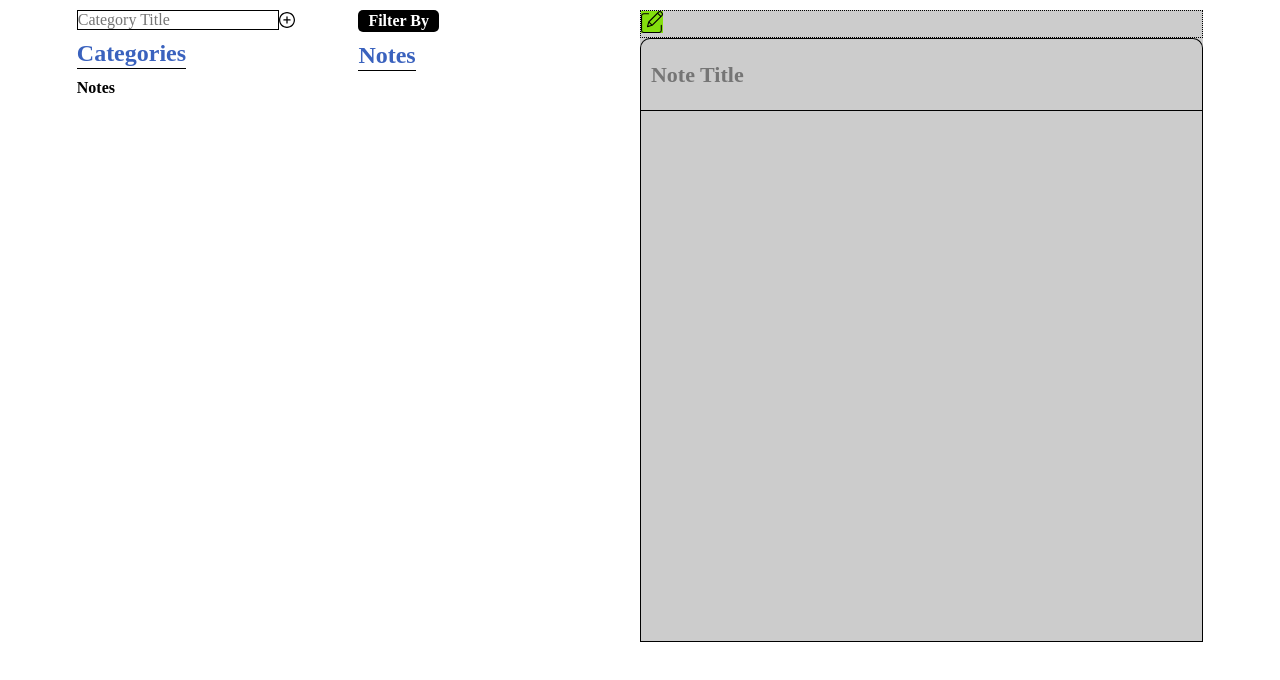
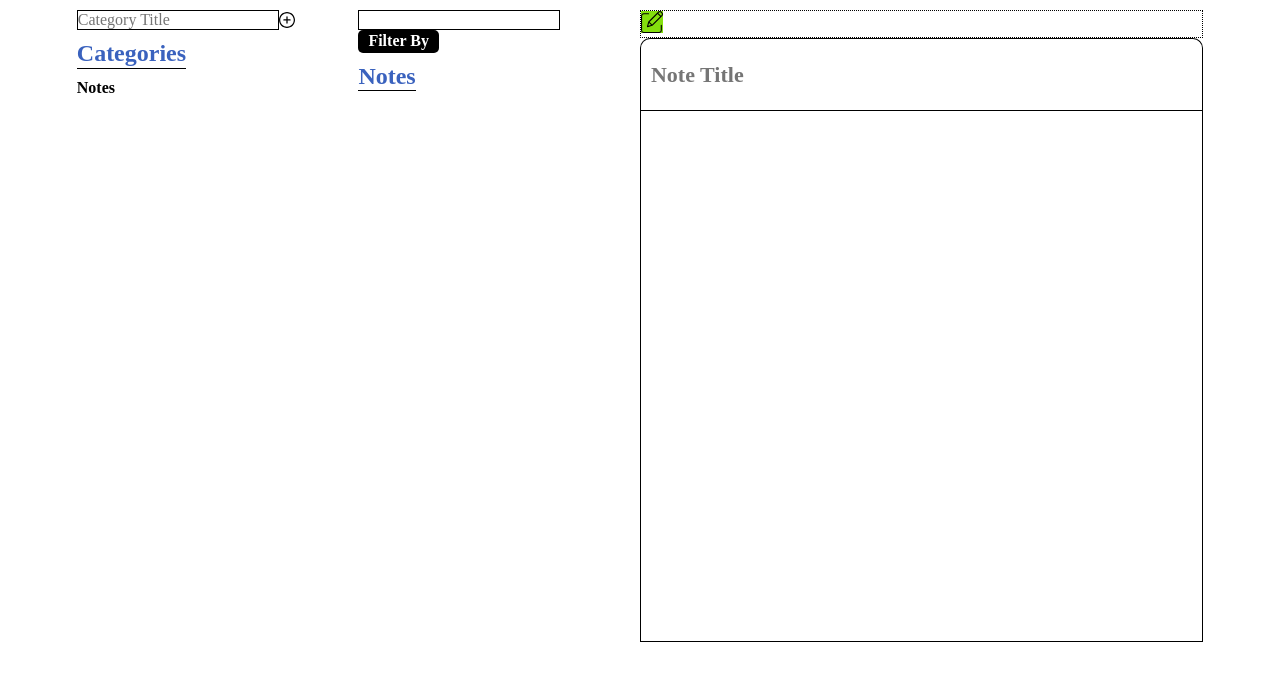
Before and after one commit to ozansozuozgit/vue-notebook, a Vue app: page / in a window 1280 px wide. Shown: the top 680 px of the page. Built offline with nearby package versions, Linux system fonts and the light colour scheme.

Commit message:
add note text search functionality

```diff
--- a/src/App.vue
+++ b/src/App.vue
@@ -27,15 +27,24 @@
     if (allCategories === null) {
       dbService.addCategory("notes");
       this.addDbCategories(["notes"]);
+      this.setCurrentCategory("notes");
+
       return;
     }
     this.addDbCategories(allCategories);
+    this.setCurrentCategory("notes");
+    let allNotes = dbService.getNotes("notes");
+    if (allNotes === null) {
+      this.addDbNotes([]);
+      return;
+    }
+    this.addDbNotes(allNotes);
   },
   computed: {
     ...mapGetters(["getCategories", "getCurrentCategory", "getCurrentNote"]),
   },
   methods: {
-    ...mapActions(["addDbCategories"]),
+    ...mapActions(["addDbCategories", "setCurrentCategory", "addDbNotes"]),
   },
 };
 </script>
--- a/src/components/Notes.vue
+++ b/src/components/Notes.vue
@@ -1,5 +1,6 @@
 <template>
   <div class="notes_container">
+    <input type="text" v-model="searchText" />
     <select v-model="selected" @change="sortBy()">
       <option disabled value="">Filter By</option>
       <option>Newest</option>
@@ -13,18 +14,21 @@
 </template>
 
 <script>
-import { mapGetters } from "vuex";
+import { mapGetters, mapActions } from "vuex";
+import dbService from "../services/db_service";
+
 import Note from "./Note";
 
 export default {
   name: "Notes",
   data: () => {
-    return { selected: "" };
+    return { selected: "", searchText: "", found: false };
   },
   components: {
     Note,
   },
   methods: {
+    ...mapActions(["addDbNotes"]),
     sortBy() {
       if (this.selected === "Newest") {
         this.orderByNewest();
@@ -46,7 +50,21 @@
     },
   },
   computed: {
-    ...mapGetters(["getNotes"]),
+    ...mapGetters(["getNotes", "getCurrentCategory"]),
+  },
+  watch: {
+    searchText: function (newVal) {
+      if (newVal === "") {
+        this.addDbNotes(dbService.getNotes(this.getCurrentCategory));
+        return;
+      }
+      let results = dbService
+        .getNotes(this.getCurrentCategory)
+        .filter((note) => {
+          return note.text.includes(newVal);
+        });
+      this.addDbNotes(results);
+    },
   },
 };
 </script>
@@ -76,4 +94,7 @@
     cursor: pointer;
   }
 }
+input {
+  border: 1px solid black;
+}
 </style>
--- a/src/services/db_service.js
+++ b/src/services/db_service.js
@@ -9,9 +9,11 @@
     localStorage.setItem('categories', JSON.stringify(category));
     return category;
   },
+
   getCategories() {
     return JSON.parse(localStorage.getItem('categories'));
   },
+
   removeCategory(categoryName) {
     let jsonCategories = JSON.parse(localStorage.getItem('categories'));
     const newData = jsonCategories.filter(
@@ -21,6 +23,7 @@
     localStorage.setItem('categories', JSON.stringify(newData));
     return newData;
   },
+
   addNote({ category, title, text, uuid, date }) {
     let notesString = localStorage.getItem(`${category}_notes`);
     let notes = JSON.parse(notesString);
@@ -31,15 +34,18 @@
     localStorage.setItem(`${category}_notes`, JSON.stringify(notes));
     return notes;
   },
+
   getNotes(category) {
     return JSON.parse(localStorage.getItem(`${category}_notes`));
   },
+
   removeNote({ uuid, category }) {
     let jsonNotes = JSON.parse(localStorage.getItem(`${category}_notes`));
     const newData = jsonNotes.filter((note) => note.uuid !== uuid);
     localStorage.setItem(`${category}_notes`, JSON.stringify(newData));
     return newData;
   },
+
   updateNote(category, uuid, textContent, noteTitle) {
     let jsonNotes = JSON.parse(localStorage.getItem(`${category}_notes`));
     jsonNotes.find((note) => note.uuid === uuid).text = textContent;
```
